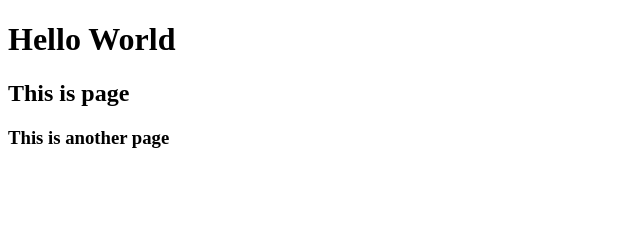
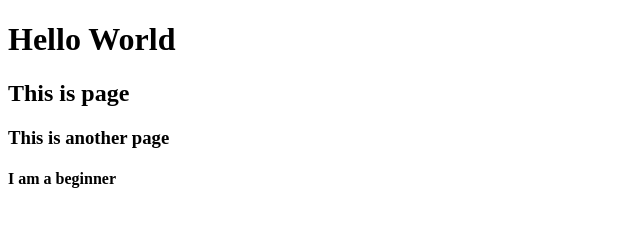
Before and after one commit to Choya186/test-repo, a plain HTML site: page index.html in a window 1280 px wide. Shown: the whole page, without its empty margins (0-640 px from the left). Drawn offline with Linux system fonts and the light colour scheme.

Commit message:
I have tried to make a change in line 12 and it is a heading
<h4> I am a beginner </h4>

```diff
--- a/index.html
+++ b/index.html
@@ -9,5 +9,6 @@
     <h1>Hello World</h1>
     <h2>This is page</h2>
     <h3>This is another page</h3>
+    <h4>I am a beginner</h4>
   </body>
 </html>
```
